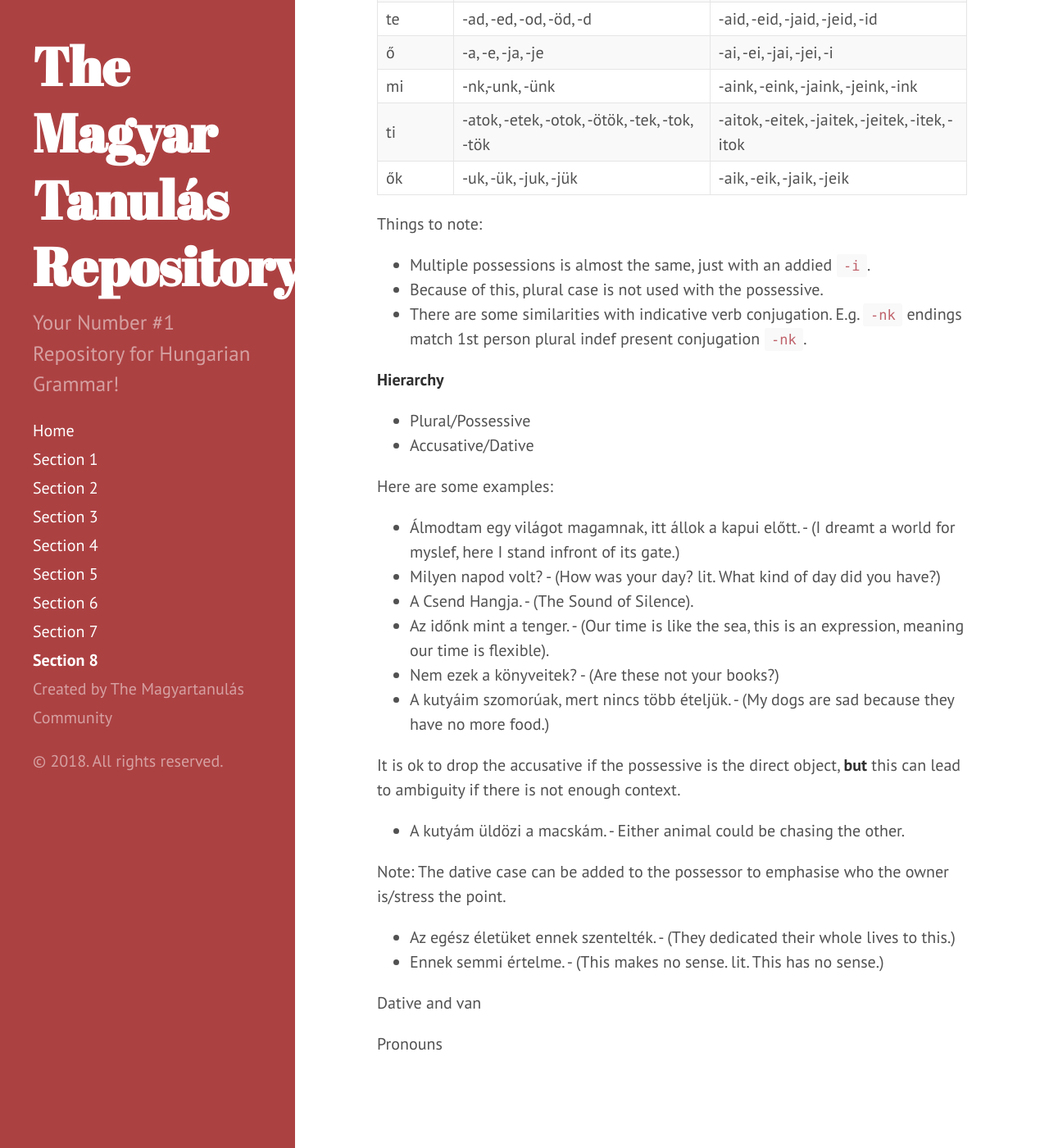
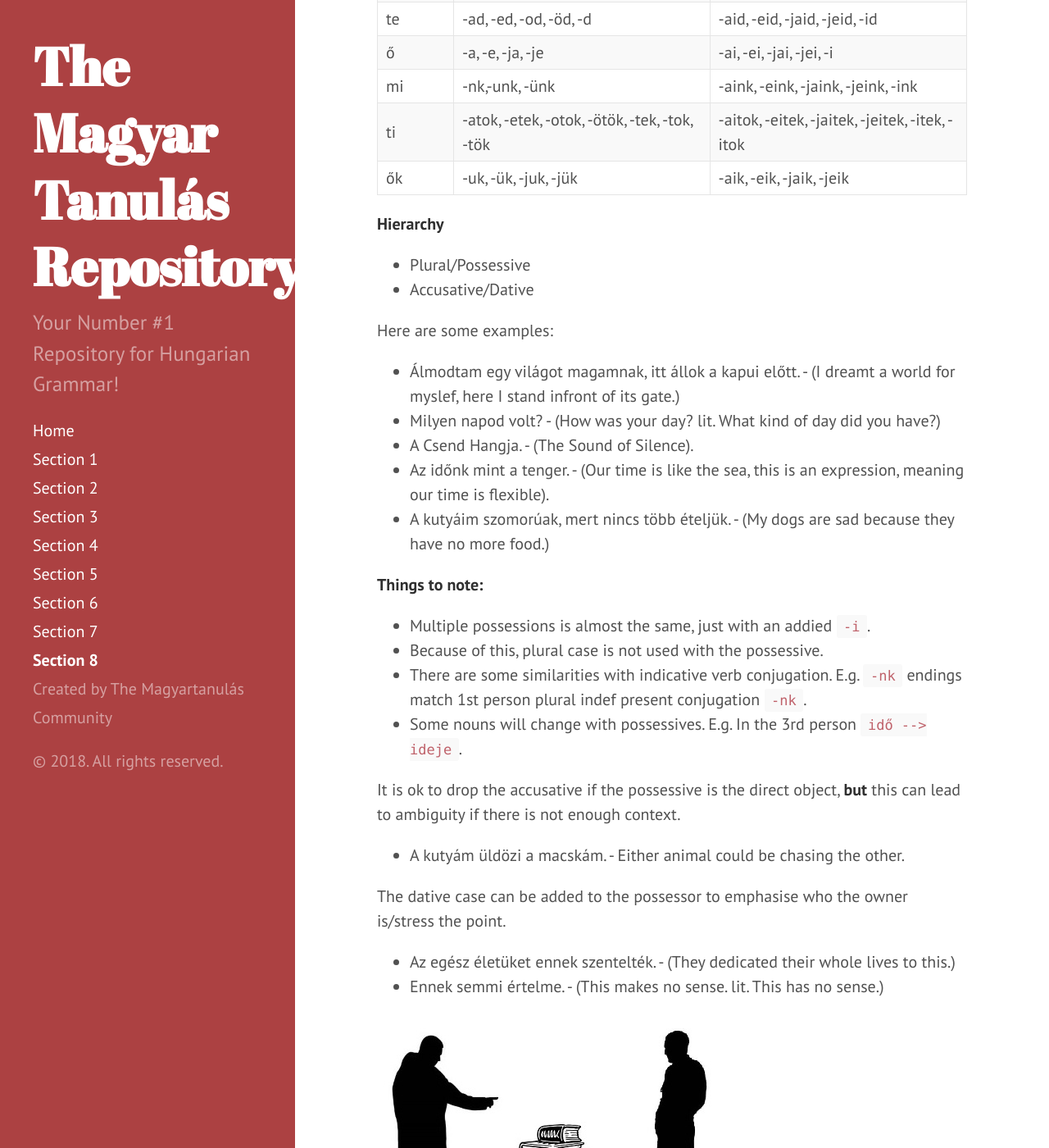
Before and after one commit to Magyartanulas/magyartanulas.github.io, a Jekyll site: the page built from Section8.md, in a window 1280 px wide and 1400 px high, scrolled down 2181 px. Shown: the whole window at 82% size. Built offline with Jekyll 4.4.1, drawn with Linux system fonts in a browser that asks for light colours; Markdown is read by kramdown in place of the engine named in the settings.

Commit message:
Update Section8.md

```diff
--- a/Section8.md
+++ b/Section8.md
@@ -62,12 +62,6 @@ In Hungarian, the possessive is marked with a suffix, and goes on the possessed
 | ti      | -atok, -etek, -otok, -ötök, -tek, -tok, -tök | -aitok, -eitek, -jaitek, -jeitek, -itek, -itok |
 | ők      | -uk, -ük, -juk, -jük                         | -aik,   -eik,   -jaik,   -jeik                 |
 
-Things to note:
-
-* Multiple possessions is almost the same, just with an addied `-i`.
-* Because of this, plural case is not used with the possessive.
-* There are some similarities with indicative verb conjugation. E.g. `-nk` endings match 1st person plural indef present conjugation `-nk`.
-
 **Hierarchy**
 
 * Plural/Possessive
@@ -79,18 +73,26 @@ Here are some examples:
 * Milyen napod volt? - (How was your day? lit. What kind of day did you have?)
 * A Csend Hangja. - (The Sound of Silence).
 * Az időnk mint a tenger. - (Our time is like the sea, this is an expression, meaning our time is flexible).
-* Nem ezek a könyveitek? - (Are these not your books?)
 * A kutyáim szomorúak, mert nincs több ételjük. - (My dogs are sad because they have no more food.)
+
+**Things to note:**
+
+* Multiple possessions is almost the same, just with an addied `-i`.
+* Because of this, plural case is not used with the possessive.
+* There are some similarities with indicative verb conjugation. E.g. `-nk` endings match 1st person plural indef present conjugation `-nk`.
+* Some nouns will change with possessives. E.g. In the 3rd person `idő --> ideje`.
 
 It is ok to drop the accusative if the possessive is the direct object, **but** this can lead to ambiguity if there is not enough context.
 
 * A kutyám üldözi a macskám. - Either animal could be chasing the other.
 
-Note: The dative case can be added to the possessor to emphasise who the owner is/stress the point.
+The dative case can be added to the possessor to emphasise who the owner is/stress the point.
 
 * Az egész életüket ennek szentelték. - (They dedicated their whole lives to this.)
 * Ennek semmi értelme. - (This makes no sense. lit. This has no sense.)
 
+![Könyvek](https://magyartanulas.github.io/public/könyvek.jpg)
+
 Dative and van
 
 Pronouns
```
